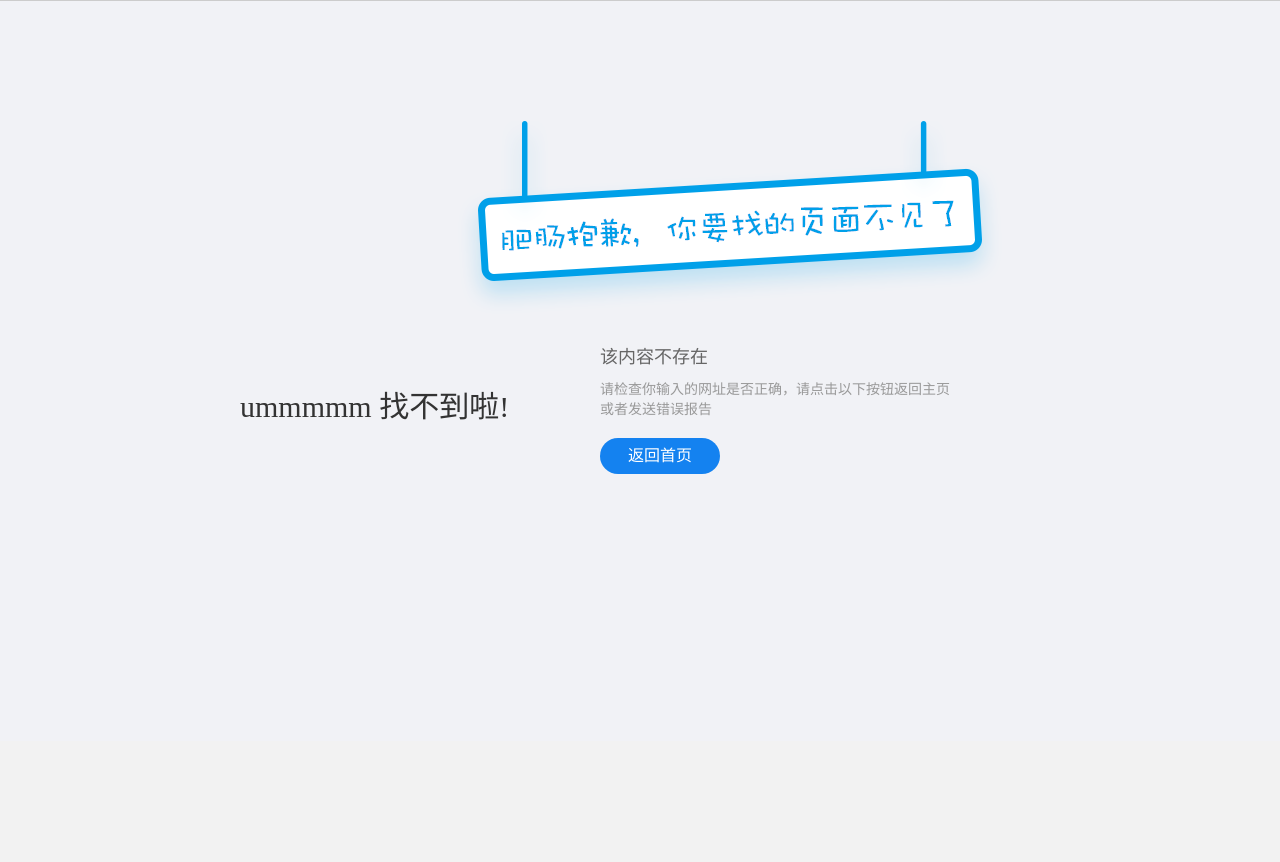
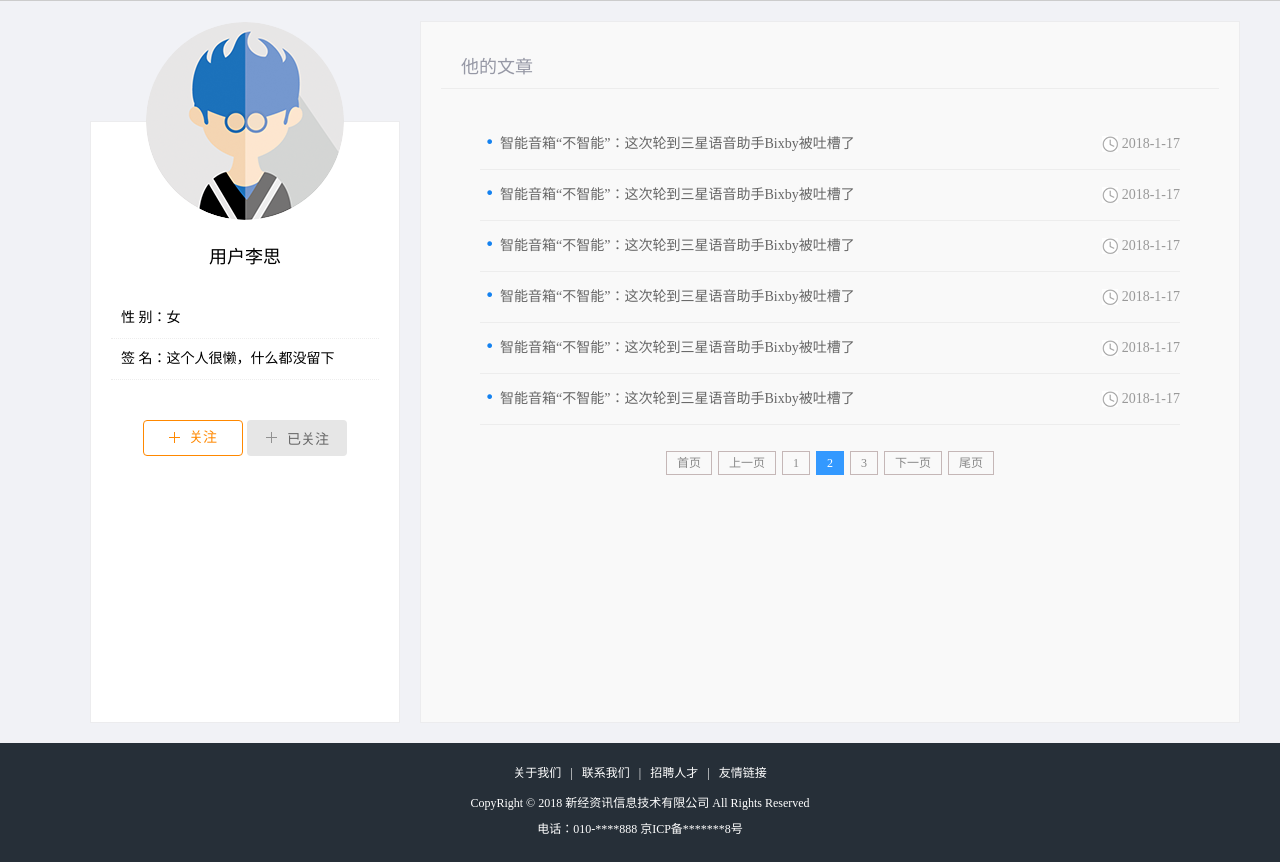
Before and after one commit to ZangZ/info8, a Flask app: page /user/other_info in a window 1280 px wide. Shown: the part 59-921 px from the top of the page. Before the commit the page ends 533 px from the top, so only its background shows below. Run offline with Flask 2, Linux system fonts and the light colour scheme; parts of the project's set-up code (start-up, migrations or seed data) failed here and were passed over; some libraries are stand-ins or nearby versions.

Commit message:
其他用户界面展示

```diff
--- a/info/modules/profile/views.py
+++ b/info/modules/profile/views.py
@@ -8,6 +8,14 @@ from info.modules.profile import profile_blu
 from info.utils.common import user_login_data
 from info.utils.image_storage import storage
 from info.utils.response_code import RET
+
+@profile_blu.route('/other_info')
+@user_login_data
+def other_info():
+    data = {"user": g.user.to_dict() if g.user else None}
+    return render_template('news/other.html', data=data)
+
+
 
 @profile_blu.route('/user_follow')
 @user_login_data
--- a/info/templates/news/base.html
+++ b/info/templates/news/base.html
@@ -4,6 +4,9 @@
     <meta charset="UTF-8">
     <title>{% block titleBlock %}{% endblock %}</title>
     <link rel="stylesheet" type="text/css" href="../../static/news/css/reset.css">
+    {% block cssBlock %}
+
+    {% endblock %}
     <link rel="stylesheet" type="text/css" href="../../static/news/css/main.css">
     <script type="text/javascript" src="../../static/news/js/jquery-1.12.4.min.js"></script>
     <script type="text/javascript" src="../../static/news/js/main.js"></script>
--- /dev/null
+++ b/info/templates/news/other.html
@@ -0,0 +1,218 @@
+{% extends "news/base.html" %}
+
+{% block titleBlock %}
+用户概况
+{% endblock %}
+
+{% block cssBlock %}
+<link rel="stylesheet" type="text/css" href="../../static/news/css/jquery.pagination.css">
+{% endblock %}
+
+{% block scriptBlock %}
+
+<script type="text/javascript" src="../../static/news/js/jquery.pagination.min.js"></script>
+<script type="text/javascript" src="../../static/news/js/other.js"></script>
+{% endblock %}
+
+{% block contentBlock %}
+    <div class="user_menu_con fl">
+        <div class="user_center_pic">
+            <img src="../../static/news/images/user_pic.png" alt="用户图片">
+        </div>
+        <div class="user_center_name">用户李思</div>
+
+        <ul class="other_detail">
+            <li>性 别：女</li>
+            <li>签 名：这个人很懒，什么都没留下</li>
+        </ul>
+
+        <div class="focus_other">
+            <a href="javascript:;" class="focus">关注</a>
+    <a href="javascript:;" class="focused"><span class="out">已关注</span><span class="over">取消关注</span></a>
+        </div>
+
+    </div>
+
+    <div class="user_con fr">
+            <div class="other_collect">
+                <h3>他的文章</h3>
+                <ul class="article_list">
+                    <li><a href="#">智能音箱“不智能”：这次轮到三星语音助手Bixby被吐槽了</a><span>2018-1-17</span></li>
+                    <li><a href="#">智能音箱“不智能”：这次轮到三星语音助手Bixby被吐槽了</a><span>2018-1-17</span></li>
+                    <li><a href="#">智能音箱“不智能”：这次轮到三星语音助手Bixby被吐槽了</a><span>2018-1-17</span></li>
+                    <li><a href="#">智能音箱“不智能”：这次轮到三星语音助手Bixby被吐槽了</a><span>2018-1-17</span></li>
+                    <li><a href="#">智能音箱“不智能”：这次轮到三星语音助手Bixby被吐槽了</a><span>2018-1-17</span></li>
+                    <li><a href="#">智能音箱“不智能”：这次轮到三星语音助手Bixby被吐槽了</a><span>2018-1-17</span></li>
+                </ul>
+
+                <div id="pagination" class="page"></div>
+                <script>
+                    $(function(){
+                        $("#pagination").pagination({
+                            currentPage: 2,
+                            totalPage: 3,
+                            callback: function(current) {
+                                alert('ok!');
+                            }
+                        });
+                    });
+                </script>
+            </div>
+
+        </div>
+{% endblock %}
+
+{% block rankBlock %}
+{% endblock %}
+
+{##}
+{#<!DOCTYPE html>#}
+{#<html lang="en">#}
+{#<head>#}
+{#    <meta charset="UTF-8">#}
+{#    <title>用户概况</title>#}
+{#    <link rel="stylesheet" type="text/css" href="../../static/news/css/reset.css">#}
+{#    <link rel="stylesheet" type="text/css" href="../../static/news/css/jquery.pagination.css">#}
+{#    <link rel="stylesheet" type="text/css" href="../../static/news/css/main.css">#}
+{#    <script type="text/javascript" src="../../static/news/js/jquery-1.12.4.min.js"></script>#}
+{#    <script type="text/javascript" src="../../static/news/js/jquery.pagination.min.js"></script>#}
+{#    <script type="text/javascript" src="../../static/news/js/other.js"></script>#}
+{#</head>#}
+{#<body>#}
+{#    <div class="header_con">#}
+{#        <div class="header">#}
+{#            <a href="#" class="logo fl"><img src="../../static/news/images/logo.png" alt="logo"></a>#}
+{#            <div class="user_login fr" style="display: block;">#}
+{#                <img src="../../static/news/images/person01.png" class="lgin_pic">#}
+{#                <a href="#">张大山</a>#}
+{#                <a href="#">退出</a>#}
+{#            </div>#}
+{#        </div>#}
+{#    </div>#}
+{#    #}
+{#    <div class="conter_con">#}
+{#        <div class="user_menu_con fl">#}
+{#            <div class="user_center_pic">#}
+{#                <img src="../../static/news/images/user_pic.png" alt="用户图片">#}
+{#            </div>#}
+{#            <div class="user_center_name">用户李思</div>#}
+{##}
+{#            <ul class="other_detail">#}
+{#                <li>性 别：女</li>#}
+{#                <li>签 名：这个人很懒，什么都没留下</li>#}
+{#            </ul>#}
+{#            #}
+{#            <div class="focus_other">#}
+{#                <a href="javascript:;" class="focus">关注</a>#}
+{#        <a href="javascript:;" class="focused"><span class="out">已关注</span><span class="over">取消关注</span></a>#}
+{#            </div>            #}
+{##}
+{#        </div>#}
+{##}
+{#        <div class="user_con fr">#}
+{#            <div class="other_collect">#}
+{#                <h3>他的文章</h3>#}
+{#                <ul class="article_list">#}
+{#                    <li><a href="#">智能音箱“不智能”：这次轮到三星语音助手Bixby被吐槽了</a><span>2018-1-17</span></li>#}
+{#                    <li><a href="#">智能音箱“不智能”：这次轮到三星语音助手Bixby被吐槽了</a><span>2018-1-17</span></li>#}
+{#                    <li><a href="#">智能音箱“不智能”：这次轮到三星语音助手Bixby被吐槽了</a><span>2018-1-17</span></li>#}
+{#                    <li><a href="#">智能音箱“不智能”：这次轮到三星语音助手Bixby被吐槽了</a><span>2018-1-17</span></li>#}
+{#                    <li><a href="#">智能音箱“不智能”：这次轮到三星语音助手Bixby被吐槽了</a><span>2018-1-17</span></li>#}
+{#                    <li><a href="#">智能音箱“不智能”：这次轮到三星语音助手Bixby被吐槽了</a><span>2018-1-17</span></li>#}
+{#                </ul>#}
+{#                #}
+{#                <div id="pagination" class="page"></div>#}
+{#                <script>#}
+{#                    $(function(){#}
+{#                        $("#pagination").pagination({#}
+{#                            currentPage: 2,#}
+{#                            totalPage: 3,#}
+{#                            callback: function(current) {#}
+{#                                alert('ok!');#}
+{#                            }#}
+{#                        });#}
+{#                    });#}
+{#                </script>#}
+{#            </div>#}
+{##}
+{#        </div>        #}
+{#    </div>#}
+{#    <div class="footer">        #}
+{#        <div class="footer_links">#}
+{#            <a href="">关于我们</a>#}
+{#            <span>|</span>#}
+{#            <a href="">联系我们</a>#}
+{#            <span>|</span>#}
+{#            <a href="">招聘人才</a>#}
+{#            <span>|</span>#}
+{#            <a href="">友情链接</a>#}
+{#        </div>#}
+{#        <p class="copyright">#}
+{#            CopyRight © 2018 新经资讯信息技术有限公司 All Rights Reserved<br />#}
+{#电话：010-****888    京ICP备*******8号#}
+{#        </p>#}
+{#    </div>#}
+{#    #}
+{#    <!-- 登录表单 -->#}
+{#    <form class="login_form_con">#}
+{#        <div class="login_form">#}
+{#            <div class="login_title">#}
+{#                <h3>登 录</h3>#}
+{#                <a href="javascript:;" class="shutoff"></a>#}
+{#            </div>#}
+{#            <div class="form_group">                #}
+{#                <input type="text" name="username" autocomplete="off">#}
+{#                <div class="input_tip">用户名/手机号</div>#}
+{#            </div>#}
+{#            <div class="form_group">                #}
+{#                <input type="password" name="password">#}
+{#                <div class="input_tip">密码(不少于6位)</div>#}
+{#            </div>#}
+{#            <input type="submit" name="" value="登 录" class="input_sub">#}
+{#            <div class="down_link">还没有账号？<a href="#" class="to_register">立即注册</a></div>#}
+{#        </div>#}
+{#        <div class="mask"></div>#}
+{#    </form>#}
+{#    #}
+{#    <!-- 注册表单 -->#}
+{#    <form class="register_form_con">#}
+{#        <div class="register_form">#}
+{#            <div class="register_title">#}
+{#                <h3>注 册</h3>#}
+{#                <a href="javascript:;" class="shutoff"></a>#}
+{#            </div>#}
+{#            <div class="form_group">                #}
+{#                <input type="text" name="username" autocomplete="off" class="phone_input">#}
+{#                <div class="input_tip">手机号</div>#}
+{#                <div class="error_tip">手机号不能为空</div>#}
+{#            </div>#}
+{#            <div class="form_group">                #}
+{#                <input type="password" name="code_pwd" class="code_pwd">#}
+{#                <div class="input_tip">手机验证码</div>#}
+{#                <a href="javascript:;" class="get_code">点击获取验证码</a>#}
+{#                <div class="error_tip">验证码不能为空</div>#}
+{#            </div>#}
+{#            <div class="form_group">                #}
+{#                <input type="password" name="password" class="pass_input">#}
+{#                <div class="input_tip">密码(不少于6位)</div>#}
+{#                <div class="error_tip">密码不能为空</div>#}
+{#            </div>#}
+{#            <div class="form_group">                #}
+{#                <input type="password" name="code_pwd" class="code_pwd">#}
+{#                <div class="input_tip">图形验证码</div>#}
+{#                <img src="../../static/news/images/pic_code.png" class="get_pic_code">#}
+{#                <div class="error_tip">图形码不能为空</div>#}
+{#            </div>#}
+{#            #}
+{#            <div  class="form_group2 clearfix">#}
+{#                <input type="checkbox" class="agree_input" checked>#}
+{#                <p>同意使用条款，并已阅读"跟帖评论自律管理承诺书"</p>#}
+{#                <div class="error_tip">请勾选</div>#}
+{#            </div>#}
+{#            <input type="submit" name="" value="注 册" class="input_sub">#}
+{#            <div class="down_link">已有账号？<a href="#" class="to_login">立即登录</a></div>#}
+{#        </div>#}
+{#        <div class="mask"></div>#}
+{#    </form>#}
+{#</body>#}
+{#</html>#}
--- a/info/templates/news/user_follow.html
+++ b/info/templates/news/user_follow.html
@@ -15,12 +15,12 @@
         <ul class="card_list_con">
         {% for user in data.users %}
             <li class="author_card card_list">
-                <a href="#" class="author_pic"><img src="{% if user.avatar_url %}
+                <a href="{{ url_for("profile.other_info") }}" target="_blank" class="author_pic"><img src="{% if user.avatar_url %}
                 {{ user.avatar_url }}
                 {% else %}
                 ../../static/news/images/user_pic.png
                 {% endif %}" alt="author_pic"></a>
-                <a href="#" class="author_name">{{ user.nick_name }}</a>
+                <a href="{{ url_for("profile.other_info") }}" target="_blank" class="author_name">{{ user.nick_name }}</a>
                 <div class="author_resume">{{ user.signature }}</div>
                 <div class="writings"><span>总篇数</span><b>{{ user.news_count }}</b></div>
                 <div class="follows"><span>粉丝</span><b>{{ user.followers_count }}</b></div>
```
Also changed, not shown: info/static/news/html/other.html (deleted, +0 -150 lines).
